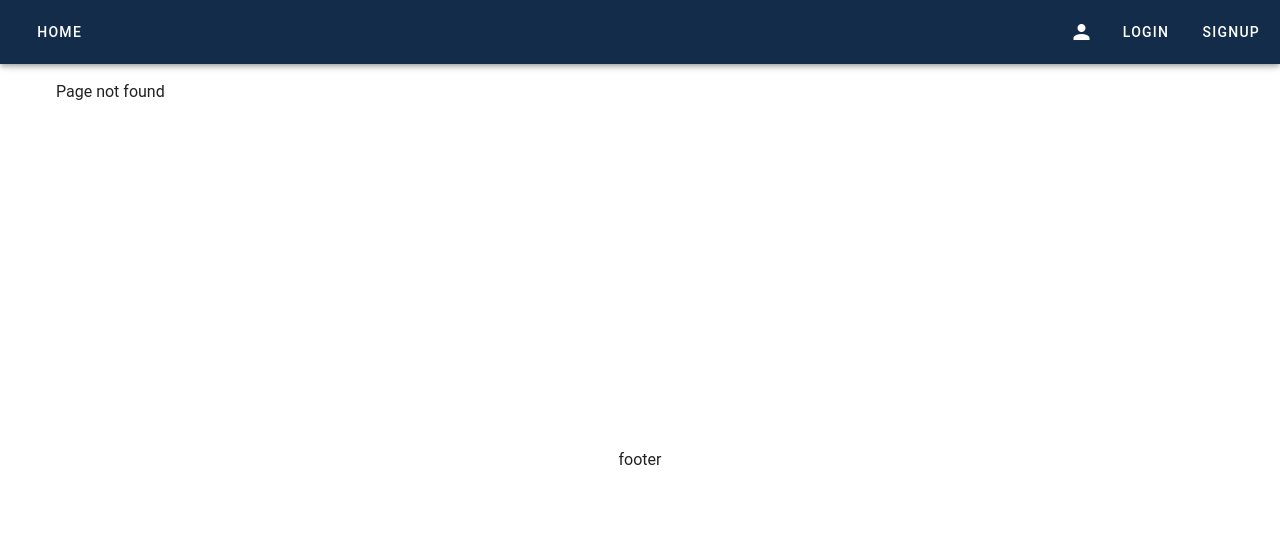
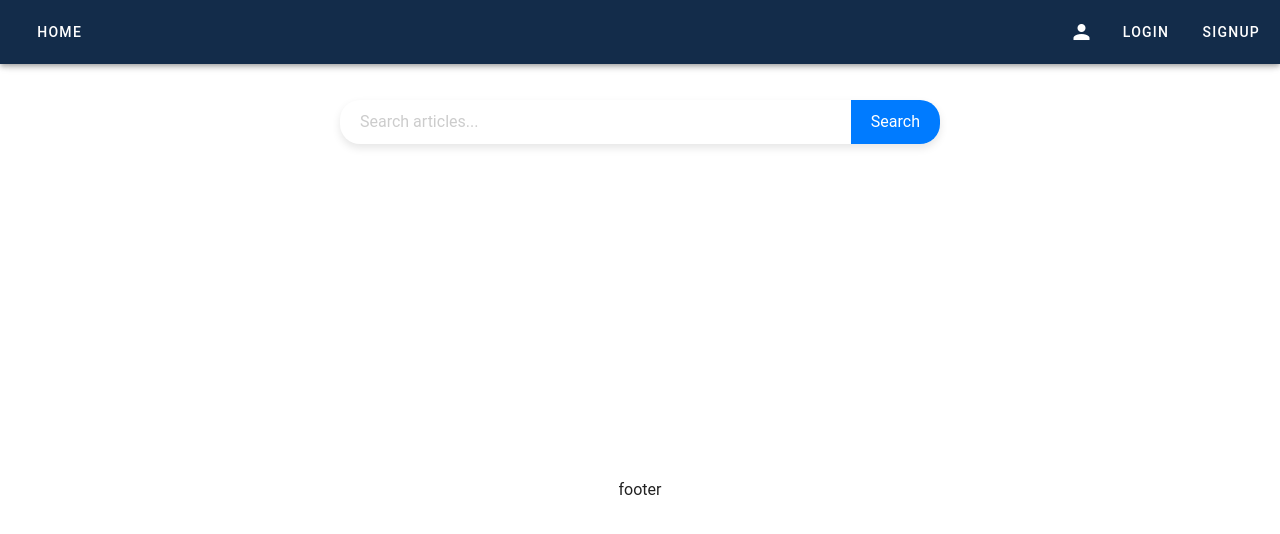
Before and after one commit to Imran17192/HackathonFulda, a Vue app in the folder frontend/: page /home in a window 1280 px wide. Before the commit this address had no page. Shown: the top 534 px of the page. Built offline with nearby package versions, Linux system fonts and the light colour scheme.

Commit message:
add Home-View

```diff
--- /dev/null
+++ b/frontend/src/components/SearchBarComponent.vue
@@ -0,0 +1,73 @@
+<template>
+    <div class="search-container">
+        <input
+            v-model="searchQuery"
+            @keyup.enter="performSearch"
+            type="text"
+            placeholder="Search articles..."
+            class="search-input"
+        />
+        <button @click="performSearch" class="search-button">
+            Search
+        </button>
+    </div>
+</template>
+
+<script>
+export default {
+    data() {
+        return {
+            searchQuery: ''
+        };
+    },
+    methods: {
+        performSearch() {
+            // You can define how to handle the search here
+            console.log('Searching for:', this.searchQuery);
+            // For example, emit an event or route to a search page
+            this.$emit('search', this.searchQuery);
+        }
+    }
+}
+</script>
+
+<style scoped>
+.search-container {
+    display: flex;
+    margin: 20px auto;
+    background: #fff;
+    border-radius: 20px;
+    box-shadow: 0 4px 8px rgba(0,0,0,0.1);
+    width: 100%;
+    max-width: 600px;
+    overflow: hidden;
+}
+
+.search-input {
+    border: none;
+    padding: 10px 20px;
+    flex-grow: 1;
+    font-size: 16px;
+}
+
+.search-button {
+    background: #007BFF;
+    border: none;
+    color: white;
+    padding: 10px 20px;
+    cursor: pointer;
+    font-size: 16px;
+}
+
+.search-input:focus, .search-button:focus {
+    outline: none;
+}
+
+.search-input::placeholder {
+    color: #ccc;
+}
+
+.search-button:hover {
+    background: #0056b3;
+}
+</style>
--- a/frontend/src/router/index.js
+++ b/frontend/src/router/index.js
@@ -2,6 +2,7 @@ import { createRouter, createWebHistory } from 'vue-router'
 import LoginView from '@/views/auth/LoginView.vue';
 import SignupView from '@/views/auth/SignupView.vue';
 import NotFoundView from '@/views/NotFoundView.vue';
+import HomeView from "@/views/HomeView.vue";
 
 const router = createRouter({
     history: createWebHistory(import.meta.env.BASE_URL),
@@ -21,6 +22,11 @@ const router = createRouter({
             component: SignupView
         },
         {
+          path: '/home',
+          name: 'home',
+          component: HomeView
+        },
+        {
             path: '/:notFound(.*)',
             component: NotFoundView,
         },
--- /dev/null
+++ b/frontend/src/views/HomeView.vue
@@ -0,0 +1,13 @@
+<script setup>
+    import SearchBarComponent from "@/components/SearchBarComponent.vue";
+
+</script>
+
+<template>
+    <SearchBarComponent />
+
+</template>
+
+<style scoped>
+
+</style>
```
